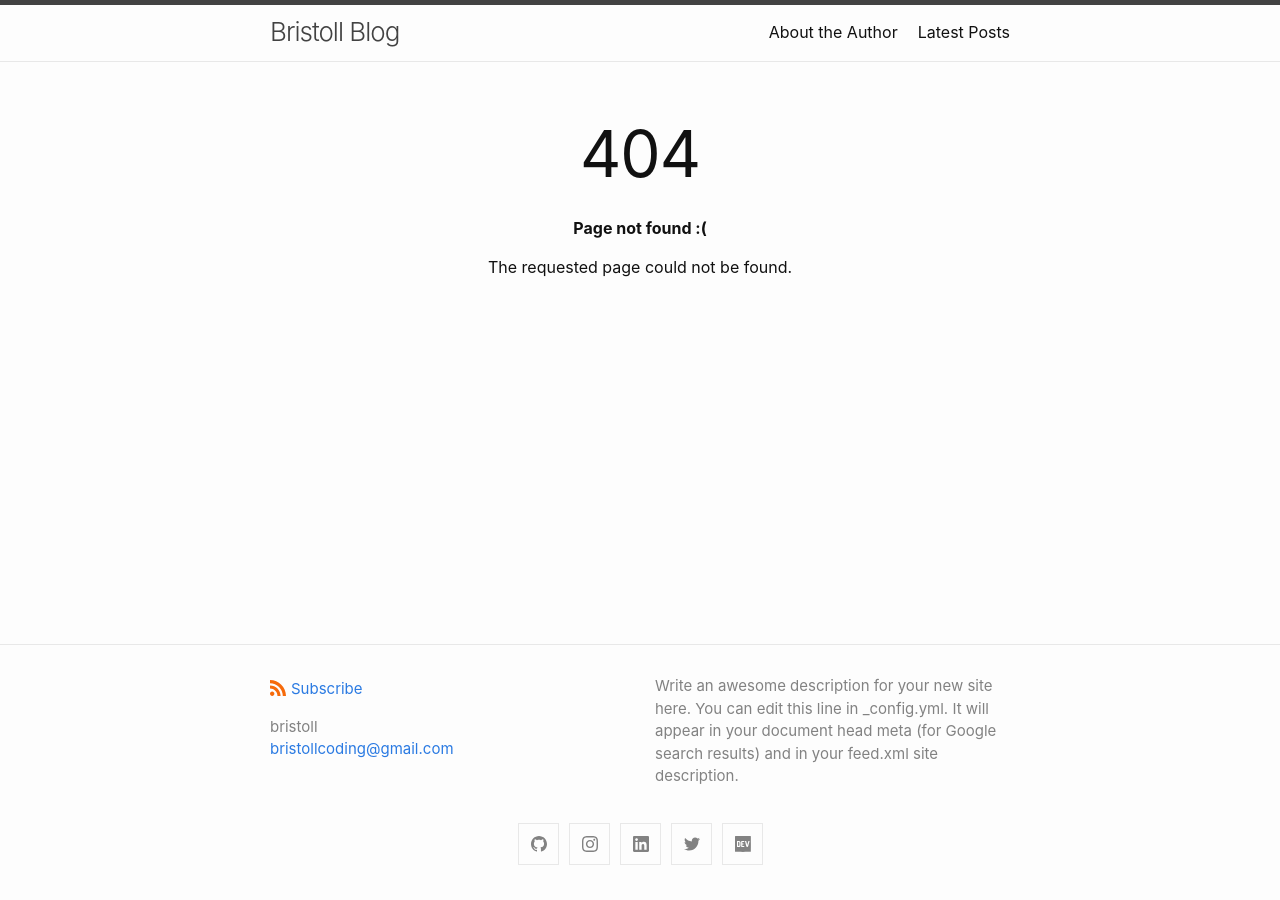
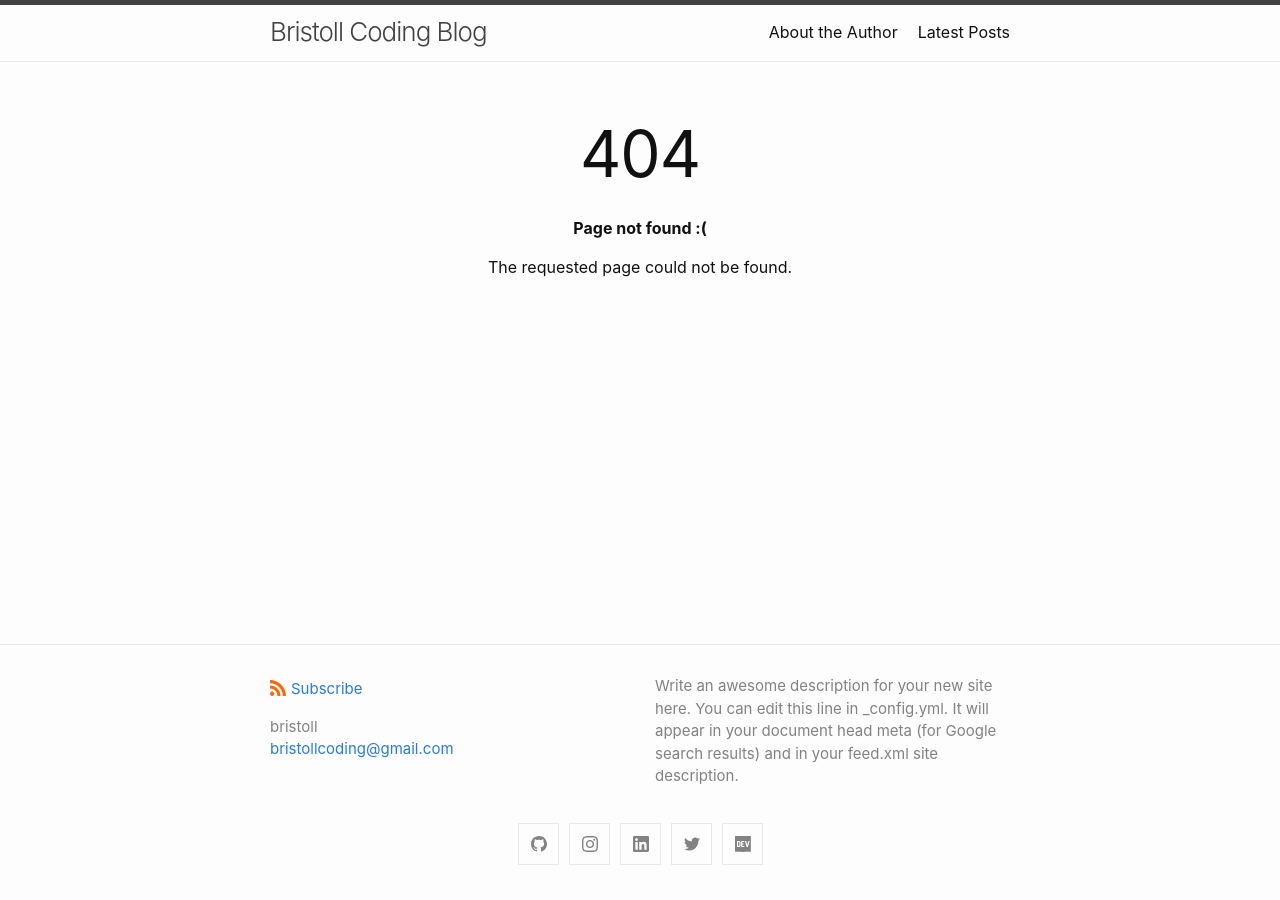
Before and after one commit to bristoll/bristoll.github.io, a Jekyll site: the page built from 404.html, in a window 1280 px wide. Built offline with Jekyll 4.4.1, drawn with Linux system fonts in a browser that asks for light colours; part of the change alters nothing that is shown.

Commit message:
Update _config.yml

```diff
--- a/_config.yml
+++ b/_config.yml
@@ -1,4 +1,4 @@
-title: Bristoll Blog
+title: Bristoll Coding Blog
 author:
   name: bristoll
   email: bristollcoding@gmail.com
@@ -21,8 +21,8 @@ minima:
   # generate social links in footer
   social_links:
     twitter: BristollCoding
-    github:  bristoll
-    devto: bristoll
+    github:  bristollcoding
+    devto: bristollcoding
     # dribbble: jekyll
     # facebook: jekyll
     # flickr:   jekyll
```
